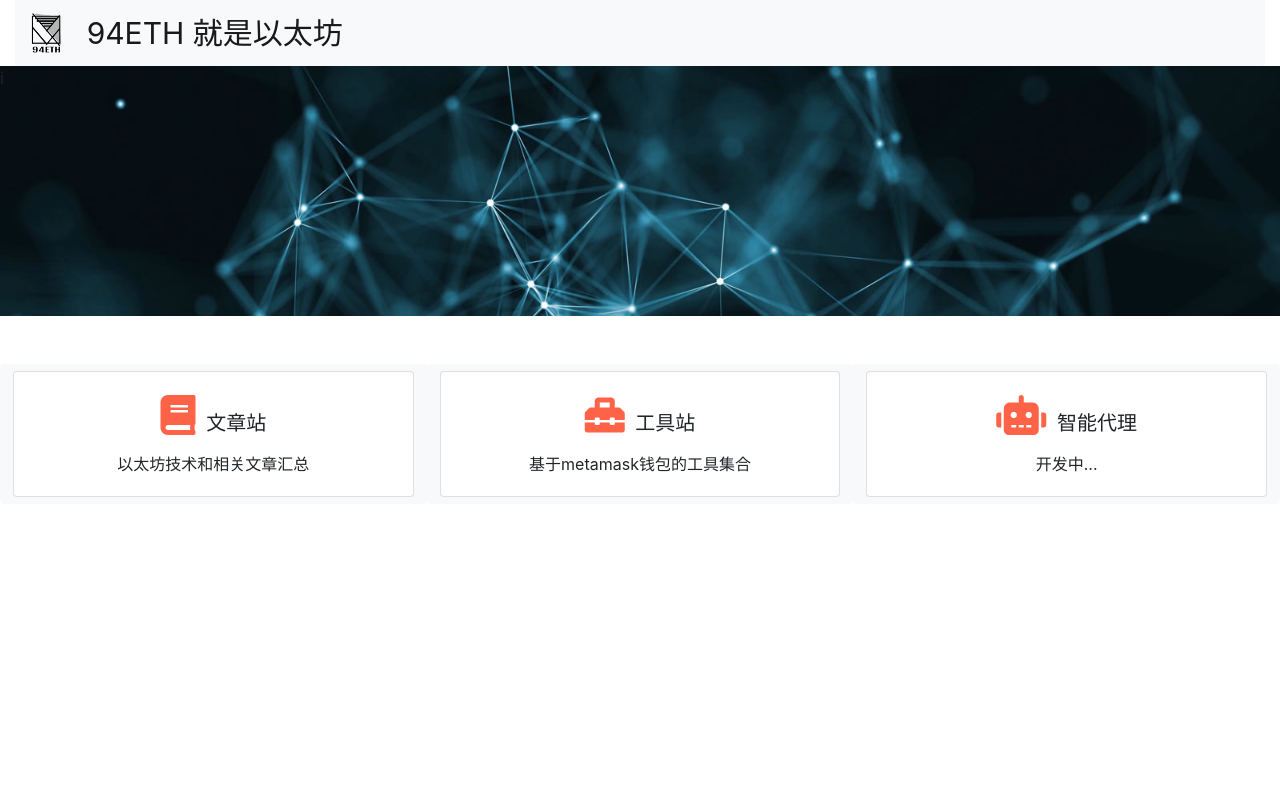
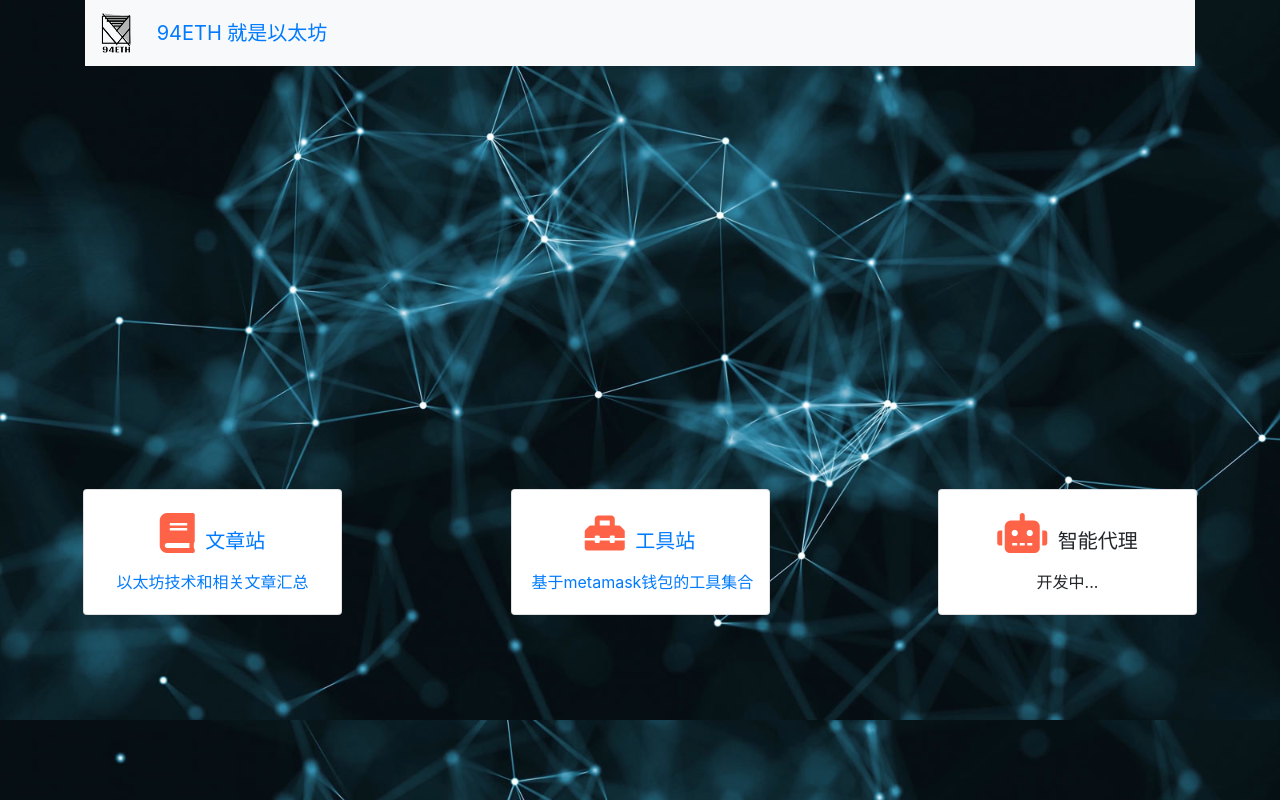
Before and after one commit to lkiversonlk/portal, a plain HTML site: page index.html in a window 1280 px wide. Drawn offline with nearby package versions, Linux system fonts and the light colour scheme.

Commit message:
update
Change-Id: I1151bd5f7697278538e0db608d0637c33d5943d5

```diff
--- a/index.html
+++ b/index.html
@@ -11,10 +11,10 @@
     <link rel="stylesheet" href="./static/main.css">
     <link rel="icon" type="image/ico" href="./favicon.ico" />
 </head>
-<body>
-    <div class="container-fluid">
+<body class="header-bar">
+    <div class="container">
 
-        <nav class="navbar navbar-light bg-light ">
+        <nav class="navbar bg-light ">
             <a class="navbar-brand" href="#">
                 <img src="./static/94logo.png" width="30" height="40" class="d-inline-block align-top" alt="">
                 <span class="title">
@@ -23,13 +23,14 @@
             </a>
         </nav>
 
-        <div class="row header-bar">
-            i
+        <div style="height:400px;">
+            <p>
+
+            </p>
         </div>
-        <br/>
-        <br/>
+
         <div class="row">
-            <a href="/tutorial" class="col btn btn-light">
+            <a href="/tutorial" class="col-md-3 btn">
                 <div class="card">
 
                     <div class="card-body">
@@ -44,7 +45,7 @@
                 </div>
             </a>
 
-            <a href="/tool" class="col btn btn-light">
+            <a href="/tool" class="col-md-3 ml-md-auto btn">
                 <div class="card">
                     <div class="card-body">
                         <h5 class="card-title">
@@ -57,7 +58,7 @@
                 </div>
             </a>
 
-            <div class="col btn btn-light">
+            <div class="col-md-3 ml-md-auto btn">
                 <div class="card">
                     <div class="card-body">
                         <h5 class="card-title">
--- a/static/main.css
+++ b/static/main.css
@@ -1,11 +1,11 @@
 .header-bar {
     background-image: url('./bg.jpg');
-    height: 250px;
     background-size: cover;
+    min-height: 100%;
 }
 
 .title {
     margin-left: 20px;
     line-height: 40px;
-    font-size: 30px;
+    font-size: 20px;
 }
```
Also changed, not shown: 1 other file.
